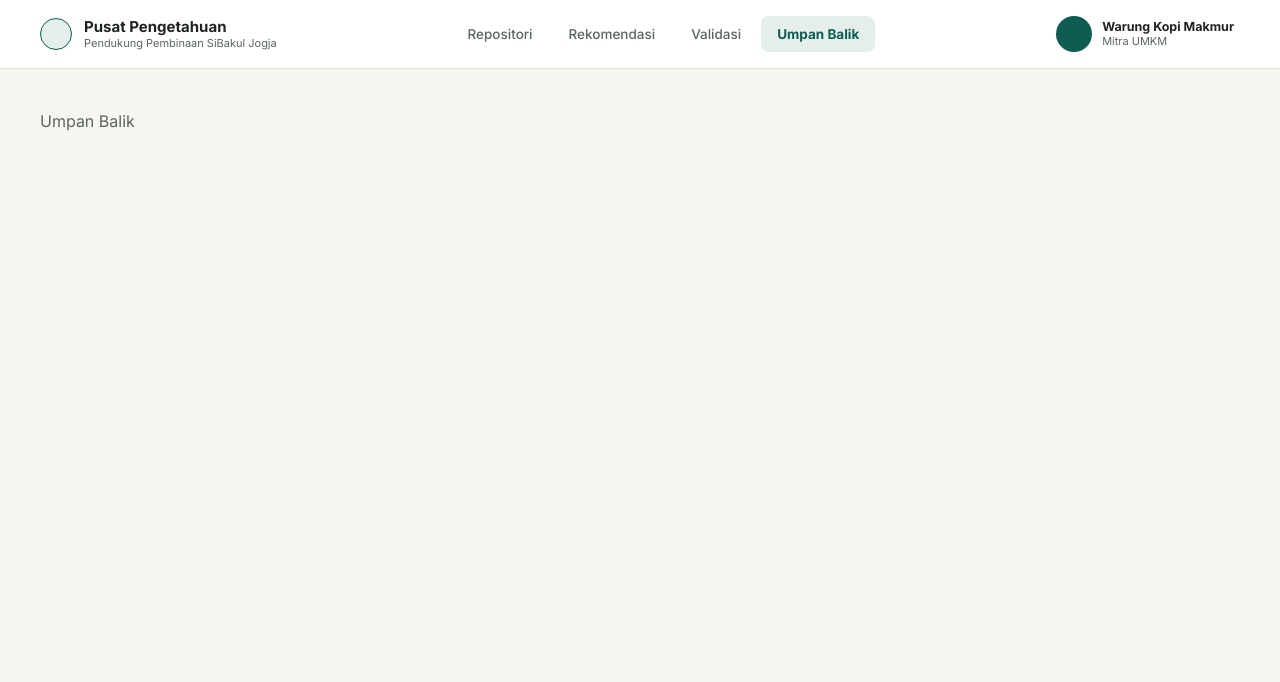
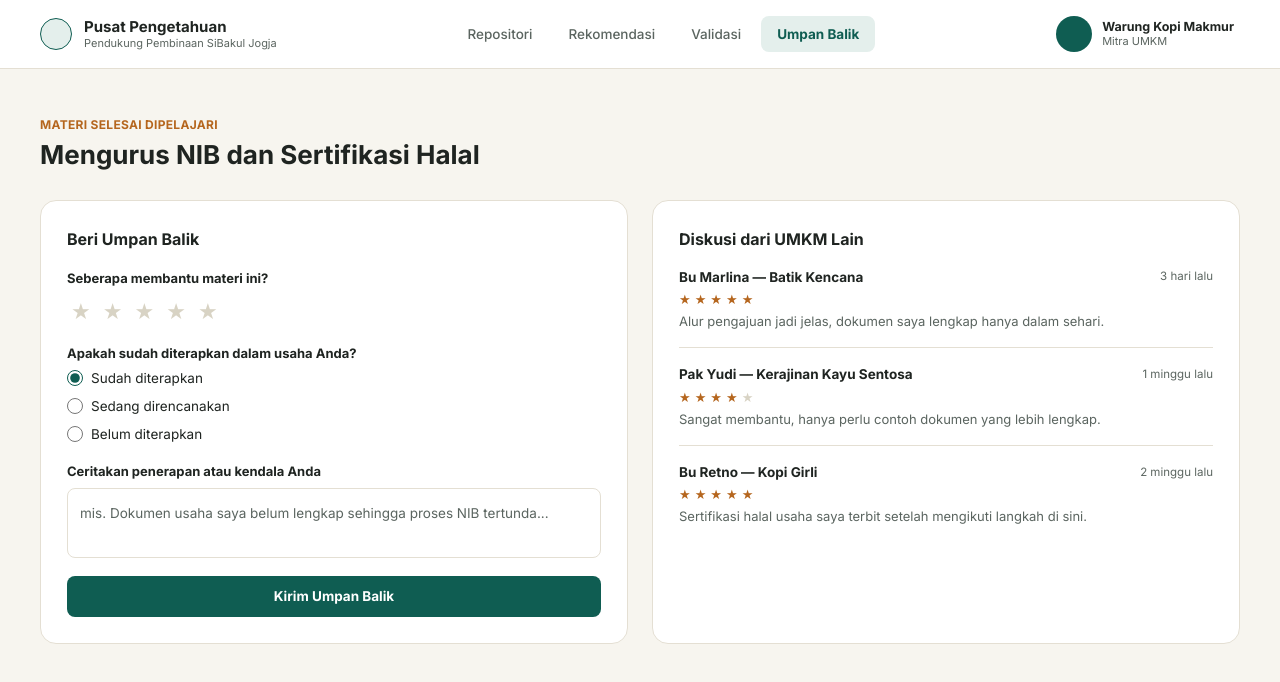
Before and after one commit to kemal-faza/kms-sibakul, a React (Vite) app: page /umpan-balik in a window 1280 px wide. Shown: the top 682 px of the page. Built offline with nearby package versions, Linux system fonts and the light colour scheme.

Commit message:
feat: implement Umpan Balik page with rating form and discussion feed

```diff
--- /dev/null
+++ b/src/features/DiscussionItem.tsx
@@ -0,0 +1,17 @@
+import type { Discussion } from "../types";
+import { Stars } from "../components/ui/Stars";
+
+export function DiscussionItem({ discussion }: { discussion: Discussion }) {
+  return (
+    <div className="flex flex-col gap-1.5">
+      <div className="flex items-center justify-between gap-2">
+        <span className="text-[13.5px] font-bold text-ink">
+          {discussion.author} — {discussion.business}
+        </span>
+        <span className="text-[11.5px] text-muted">{discussion.createdAt}</span>
+      </div>
+      <Stars value={discussion.rating} readOnly size={13} />
+      <p className="text-[13px] text-muted">{discussion.body}</p>
+    </div>
+  );
+}
--- /dev/null
+++ b/src/features/FeedbackForm.tsx
@@ -0,0 +1,105 @@
+import { useState, type FormEvent } from "react";
+import { Button } from "../components/ui/Button";
+import { Stars } from "../components/ui/Stars";
+import { Textarea } from "../components/ui/Textarea";
+import { useApp } from "../store/AppContext";
+
+const OPTIONS = ["Sudah diterapkan", "Sedang direncanakan", "Belum diterapkan"];
+
+export function FeedbackForm() {
+  const { profile, addFeedback } = useApp();
+  const [rating, setRating] = useState(0);
+  const [applied, setApplied] = useState(OPTIONS[0]);
+  const [story, setStory] = useState("");
+  const [error, setError] = useState("");
+  const [success, setSuccess] = useState(false);
+
+  function touch() {
+    if (success) setSuccess(false);
+  }
+
+  function submit(e: FormEvent) {
+    e.preventDefault();
+    if (rating === 0) {
+      setError("Pilih penilaian bintang.");
+      setSuccess(false);
+      return;
+    }
+    addFeedback({
+      id: `d-${Date.now()}`,
+      author: profile.name,
+      business: profile.industry,
+      rating,
+      createdAt: "Baru saja",
+      body: story.trim() || "Sudah diterapkan.",
+    });
+    setRating(0);
+    setApplied(OPTIONS[0]);
+    setStory("");
+    setError("");
+    setSuccess(true);
+  }
+
+  return (
+    <form onSubmit={submit} className="flex flex-col gap-[18px]">
+      <div className="flex flex-col gap-2">
+        <span className="text-[13px] font-bold text-ink">Seberapa membantu materi ini?</span>
+        <Stars
+          value={rating}
+          onChange={(v) => {
+            setRating(v);
+            if (error) setError("");
+            touch();
+          }}
+        />
+        {error ? <span className="text-xs text-danger">{error}</span> : null}
+      </div>
+
+      <fieldset className="flex flex-col gap-2">
+        <legend className="mb-1 text-[13px] font-bold text-ink">
+          Apakah sudah diterapkan dalam usaha Anda?
+        </legend>
+        {OPTIONS.map((option) => (
+          <label key={option} className="flex cursor-pointer items-center gap-2 text-[13.5px] text-ink">
+            <input
+              type="radio"
+              name="applied"
+              value={option}
+              checked={applied === option}
+              onChange={() => {
+                setApplied(option);
+                touch();
+              }}
+              className="h-4 w-4 accent-brand"
+            />
+            {option}
+          </label>
+        ))}
+      </fieldset>
+
+      <label className="flex flex-col gap-1.5">
+        <span className="text-[13px] font-bold text-ink">
+          Ceritakan penerapan atau kendala Anda
+        </span>
+        <Textarea
+          value={story}
+          onChange={(e) => {
+            setStory(e.target.value);
+            touch();
+          }}
+          placeholder="mis. Dokumen usaha saya belum lengkap sehingga proses NIB tertunda..."
+        />
+      </label>
+
+      <Button type="submit" className="w-full py-2.5">
+        Kirim Umpan Balik
+      </Button>
+
+      {success ? (
+        <p className="text-xs font-semibold text-brand" role="status">
+          Terima kasih, umpan balik Anda terkirim.
+        </p>
+      ) : null}
+    </form>
+  );
+}
--- a/src/pages/UmpanBalikPage.tsx
+++ b/src/pages/UmpanBalikPage.tsx
@@ -1,3 +1,35 @@
+import { PageShell } from "../components/layout/PageShell";
+import { Card } from "../components/ui/Card";
+import { DiscussionItem } from "../features/DiscussionItem";
+import { FeedbackForm } from "../features/FeedbackForm";
+import { materials } from "../data/mock";
+import { useApp } from "../store/AppContext";
+
+const PINNED_TITLE = "Mengurus NIB dan Sertifikasi Halal";
+
 export function UmpanBalikPage() {
-  return <div className="p-10 text-muted">Umpan Balik</div>;
+  const { discussions } = useApp();
+  const material = materials.find((m) => m.title === PINNED_TITLE);
+
+  return (
+    <PageShell eyebrow="MATERI SELESAI DIPELAJARI" title={material?.title ?? PINNED_TITLE}>
+      <div className="grid grid-cols-1 gap-6 lg:grid-cols-2">
+        <Card className="flex flex-col gap-[18px] p-[26px]">
+          <h2 className="text-base font-bold text-ink">Beri Umpan Balik</h2>
+          <FeedbackForm />
+        </Card>
+
+        <Card className="flex flex-col gap-4 p-[26px]">
+          <h2 className="text-base font-bold text-ink">Diskusi dari UMKM Lain</h2>
+          <div className="flex flex-col divide-y divide-line">
+            {discussions.map((d) => (
+              <div key={d.id} className="py-4 first:pt-0 last:pb-0">
+                <DiscussionItem discussion={d} />
+              </div>
+            ))}
+          </div>
+        </Card>
+      </div>
+    </PageShell>
+  );
 }
```
